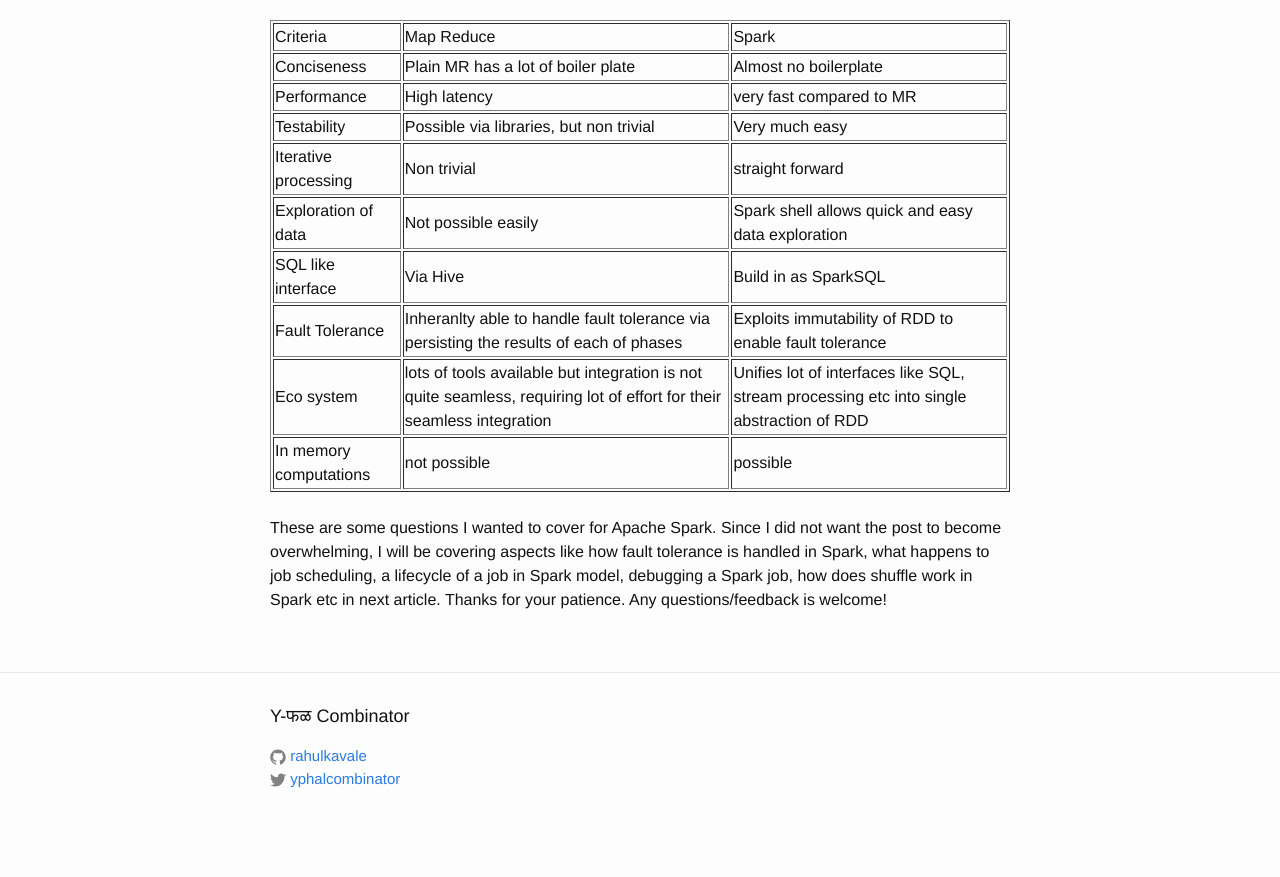
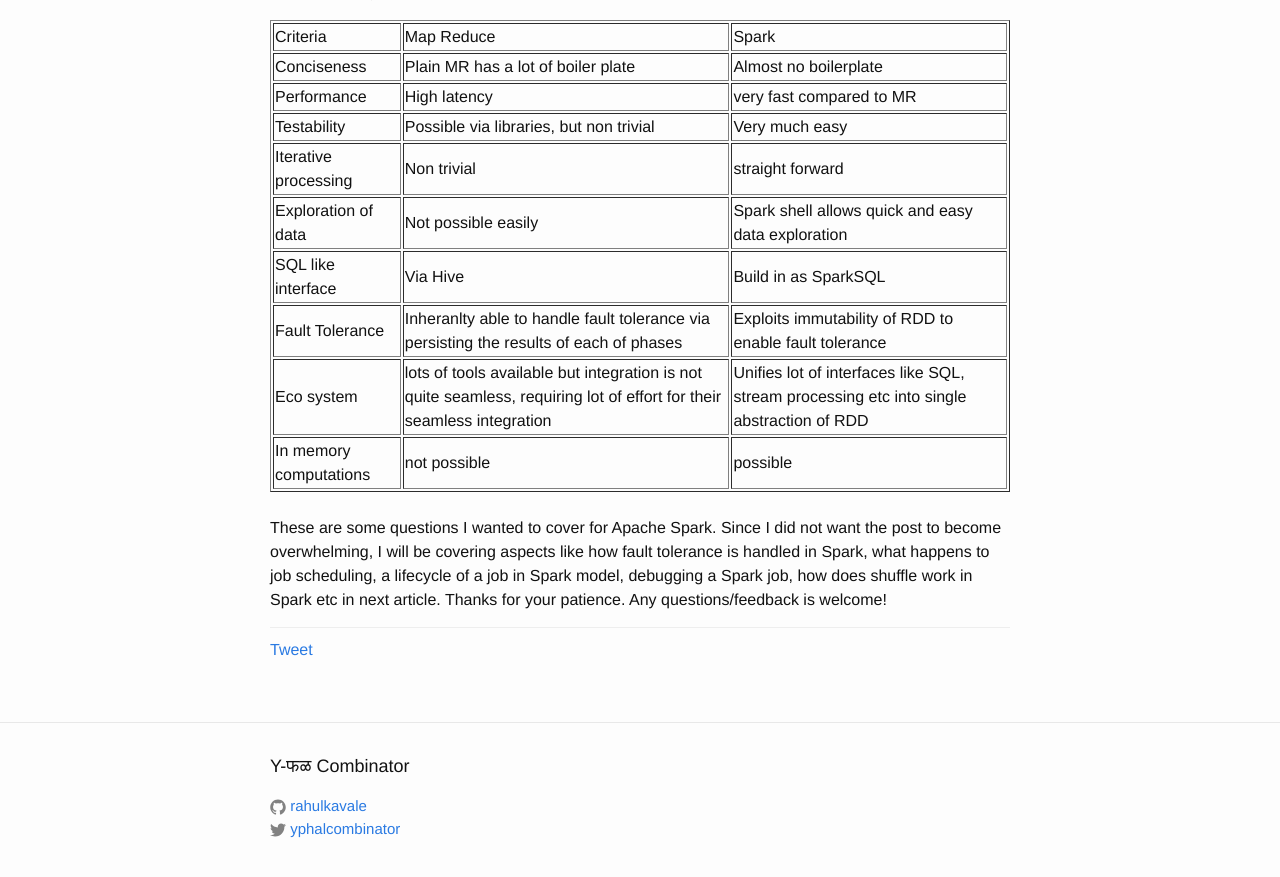
Before and after one commit to rahulkavale/rahulkavale.github.io, a Jekyll site: the page built from _posts/2014-11-16-scrap-your-map-reduce.markdown, in a window 1280 px wide and 900 px high, scrolled down 5211 px. Shown: the top 877 px of the window. Built offline with Jekyll 4.4.1, drawn with Linux system fonts in a browser that asks for light colours; comment, search, counter and statistics services are not loaded; before the commit the page ends 6061 px from its top, so only the background shows below that.

Commit message:
added network share on pages

```diff
--- a/_posts/2014-11-16-scrap-your-map-reduce.markdown
+++ b/_posts/2014-11-16-scrap-your-map-reduce.markdown
@@ -191,5 +191,28 @@ To summarize,
 <br>
 These are some questions I wanted to cover for Apache Spark. Since I did not want the post to become overwhelming, I will be covering aspects like how fault tolerance is handled in Spark, what happens to job scheduling, a lifecycle of a job in Spark model, debugging a Spark job, how does shuffle work in Spark etc in next article. Thanks for your patience. Any questions/feedback is welcome!
 
+<div class="social-share">
+    <div class="tweet-button">
+        <a class="tweet-button" href="https://twitter.com/share" class="twitter-share-button" data-via="yphalcombinator">Tweet</a>
+
+        <!-- Put this just before the closing body tag -->
+        <script>!function(d,s,id){var js,fjs=d.getElementsByTagName(s)[0];if(!d.getElementById(id)){js=d.createElement(s);js.id=id;js.src="//platform.twitter.com/widgets.js";fjs.parentNode.insertBefore(js,fjs);}}(document,"script","twitter-wjs");</script>
+    </div>
+
+    <div class="gplus-button">
+        <!-- Google + -->
+        <p class="gplus-button"><g:plusone size="medium"></g:plusone></p>
+
+        <!-- Add this just before the closing body tag of your web page -->
+        <script type="text/javascript">
+          (function() {
+            var po = document.createElement('script'); po.type = 'text/javascript'; po.async = true;
+            po.src = 'https://apis.google.com/js/plusone.js';
+            var s = document.getElementsByTagName('script')[0]; s.parentNode.insertBefore(po, s);
+          })();
+        </script>
+    </div>
+</div>
+
 [Github]:   https://github.com/rahulkavale
 [Twitter]: https://twitter.com/RBKavale
```
Also changed, not shown: 1 other file.
